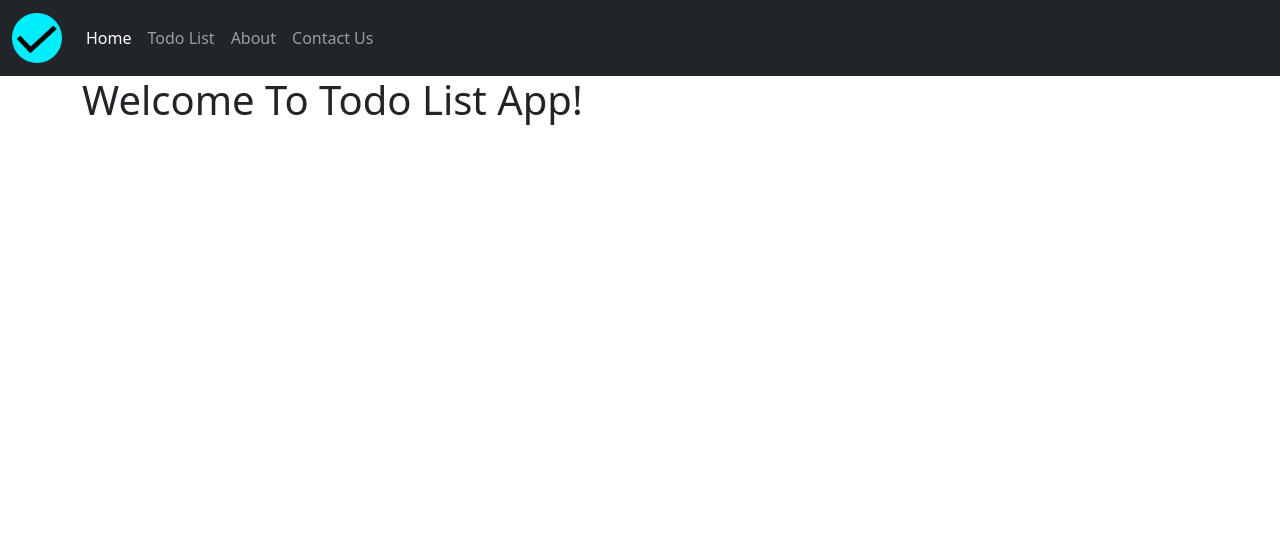
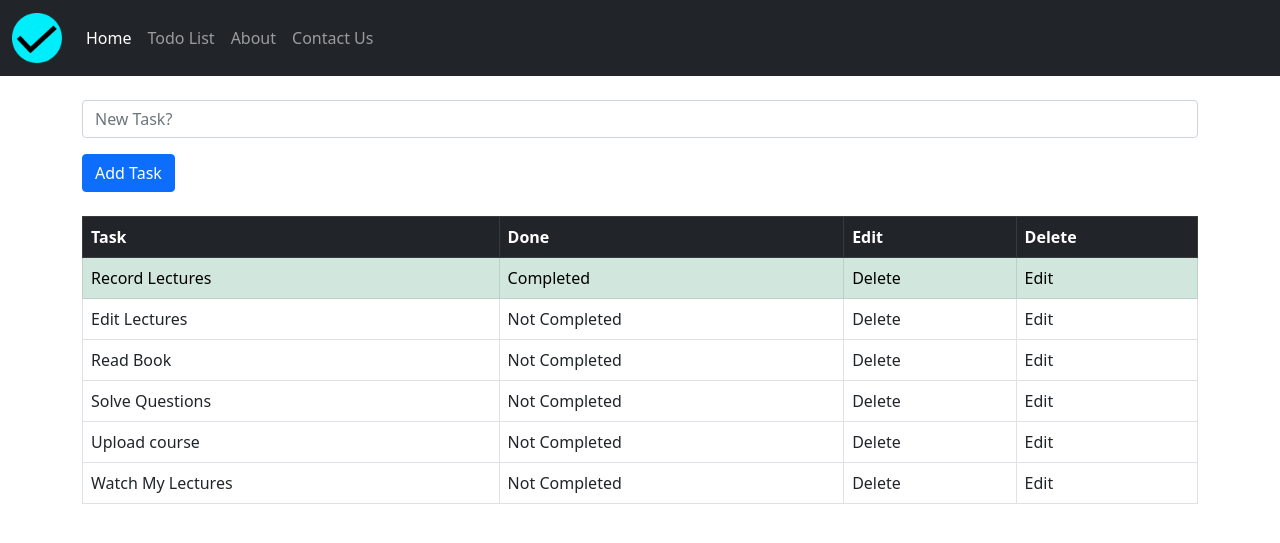
Before and after one commit to Robotmcgregor/taskmate, a Django app: page /todolist in a window 1280 px wide. Shown: the top 543 px of the page. Run offline with Django 4.2, Linux system fonts and the light colour scheme; data comes from the database, SQL or seed files in the repository; both versions use the stored data as it was after the commit.

Commit message:
accept inputs

```diff
--- a/todolist_app/templates/todolist.html
+++ b/todolist_app/templates/todolist.html
@@ -6,6 +6,55 @@
 
 {% block context %}
 <div class="container">
-    <h1>{{ todolist_text }}</h1>
+    <br>
+    <form method="POST">
+        {% csrf_token %}
+
+        <div class="mb-3">
+          <input type="text" class="form-control" name="task" placeholder="New Task?">
+        </div>
+
+        <button type="submit" class="btn btn-primary">Add Task</button>
+      </form>
+    <br>
+    <table class="table table-bordered">
+        <thead class="table-dark">
+          <tr>
+            <th scope="col">Task</th>
+            <th scope="col">Done</th>
+            <th scope="col">Edit</th>
+            <th scope="col">Delete</th>
+          </tr>
+        </thead>
+    <tbody>
+
+
+        {% comment %} Loop through the models taskList models querry {% endcomment %}
+        {% for obj in all_tasks %}
+        {% comment %} If object is true {% endcomment %}
+            {% if obj.done %}
+
+                <tr class="table-success">
+                    <td>{{obj.task}} </th>
+                    <td>Completed</td>
+                    <td>Delete</td>
+                    <td>Edit</td>
+                </tr>
+
+            {% else %}
+
+                <tr>
+                    <td>{{obj.task}} </th>
+                    <td>Not Completed</td>
+                    <td>Delete</td>
+                    <td>Edit</td>
+                </tr>
+            {% endif %}
+        {% endfor %}
+    </tbody>
+    </table>
+    <br>
+
+
 </div>
 {% endblock context %}
--- a/todolist_app/views.py
+++ b/todolist_app/views.py
@@ -1,12 +1,27 @@
 from django.shortcuts import render, redirect
 from django.http import HttpResponse
+from todolist_app.models import TaskList
+from todolist_app.forms import TaskForm
 
 def todolist(request):
-    #return HttpResponse("Welcome")
+    if request.method == "POST":
+        form = TaskForm(request.POST or None)
+        if form.is_valid():
+            form.save()
+        return redirect('todolist')
+
+    else:
+        all_tasks = TaskList.objects.all()
+        return render(request, 'todolist.html', {'all_tasks': all_tasks})
+
     context = {
         'todolist_text':'Welcome To Todo List App!',
+        'all_tasks': all_tasks,
                }
+
     return render(request, 'todolist.html', context)
+
+
 
 def contact(request):
     #return HttpResponse("Welcome")
```
Also changed, not shown: todolist_app/forms.py (added, +7 -0 lines), db.sqlite3.
